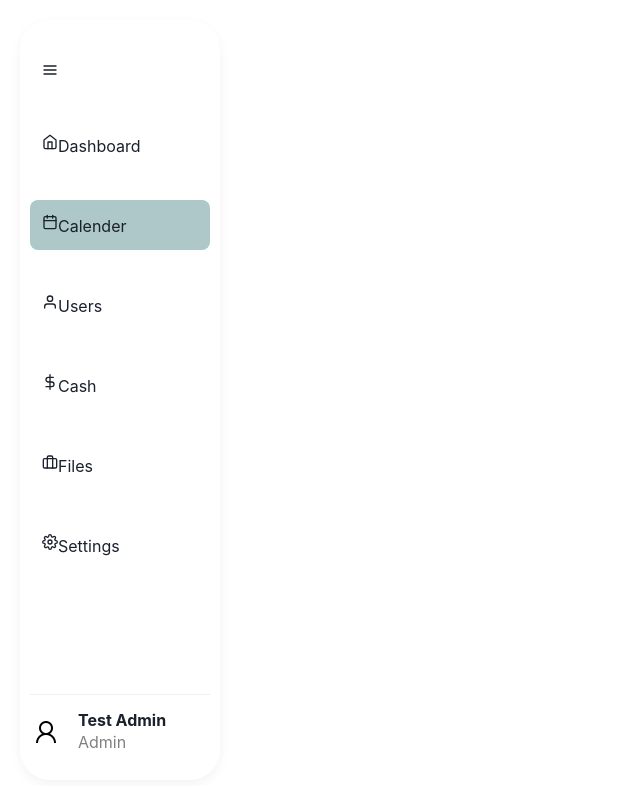
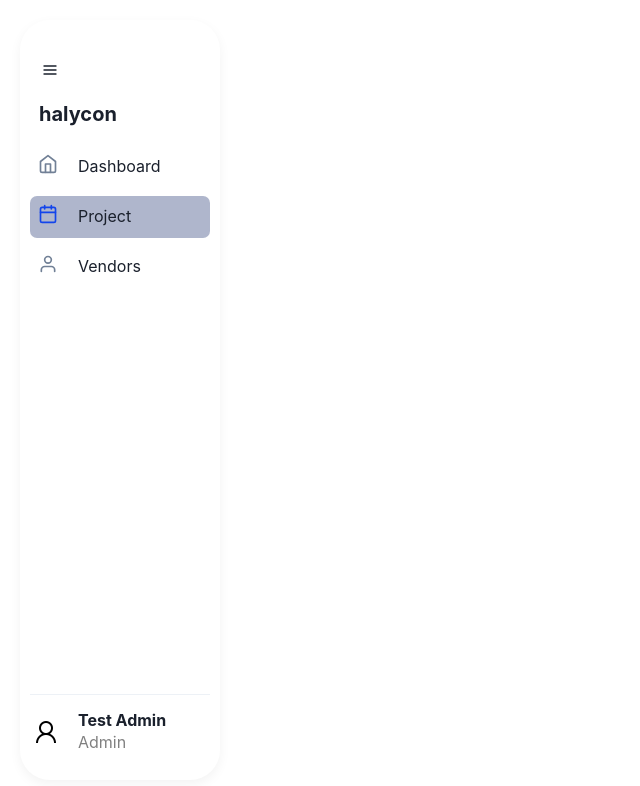
Before and after one commit to AT0M1CK/React-Admin-Dashboard, a React (Create React App) app in the folder admin-dashboard/: page / in a window 1280 px wide. Shown: the top 786 px of the page, without its empty margins (0-640 px from the left). Built offline with nearby package versions, Linux system fonts and the light colour scheme.

Commit message:
refactor: added halycon text

```diff
--- a/admin-dashboard/src/components/NavItem.js
+++ b/admin-dashboard/src/components/NavItem.js
@@ -12,23 +12,32 @@ import {
 const NavItem = (props) => {
   return (
     <Flex
-      mt={30}
+      mt={2}
       flexDir="column"
       w="100%"
       alignItems={props.navSize === "small" ? "center" : "flex-start"}
     >
       <Menu placement="right">
         <Link
-          backgroundColor={props.active && "#AEC8CA"}
-          p={3}
-          borderRadius={8}
-          _hover={{ textDecor: "none", backgroundColor: "#AEC8CA" }}
+          backgroundColor={props.active && "#afb6cc"}
+          p={2}
+          borderRadius={7}
+          _hover={{ textDecor: "none", backgroundColor: "#afb6cc" }}
           w={props.navSize === "large" && "100%"}
         >
-          <MenuButton>
+          <MenuButton w="100%">
             <Flex>
-              <Icon as={props.icon} />
-              <Text>{props.title}</Text>
+              <Icon
+                as={props.icon}
+                fontSize="xl"
+                color={props.active ? "#1345eb" : "gray.500"}
+              />
+              <Text
+                ml={5}
+                display={props.navSize === "small" ? "none" : "flex"}
+              >
+                {props.title}
+              </Text>
             </Flex>
           </MenuButton>
         </Link>
--- a/admin-dashboard/src/components/SideBar.js
+++ b/admin-dashboard/src/components/SideBar.js
@@ -6,15 +6,7 @@ import {
   IconButton,
   Text,
 } from "@chakra-ui/react";
-import {
-  FiMenu,
-  FiHome,
-  FiCalendar,
-  FiUser,
-  FiDollarSign,
-  FiBriefcase,
-  FiSettings,
-} from "react-icons/fi";
+import { FiMenu, FiHome, FiCalendar, FiUser } from "react-icons/fi";
 import React, { useState } from "react";
 import NavItem from "./NavItem";
 
@@ -48,12 +40,16 @@ const SideBar = () => {
             else setNavSize("small");
           }}
         />
+
+        <Flex p="5%" display={navSize === "small" ? "none" : "flex"}>
+          <Text fontSize="xl" as="b">
+            halycon
+          </Text>
+        </Flex>
+
         <NavItem navSize={navSize} icon={FiHome} title="Dashboard" />
-        <NavItem navSize={navSize} icon={FiCalendar} title="Calender" active />
-        <NavItem navSize={navSize} icon={FiUser} title="Users" />
-        <NavItem navSize={navSize} icon={FiDollarSign} title="Cash" />
-        <NavItem navSize={navSize} icon={FiBriefcase} title="Files" />
-        <NavItem navSize={navSize} icon={FiSettings} title="Settings" />
+        <NavItem navSize={navSize} icon={FiCalendar} title="Project" active />
+        <NavItem navSize={navSize} icon={FiUser} title="Vendors" />
       </Flex>
 
       <Flex
```
